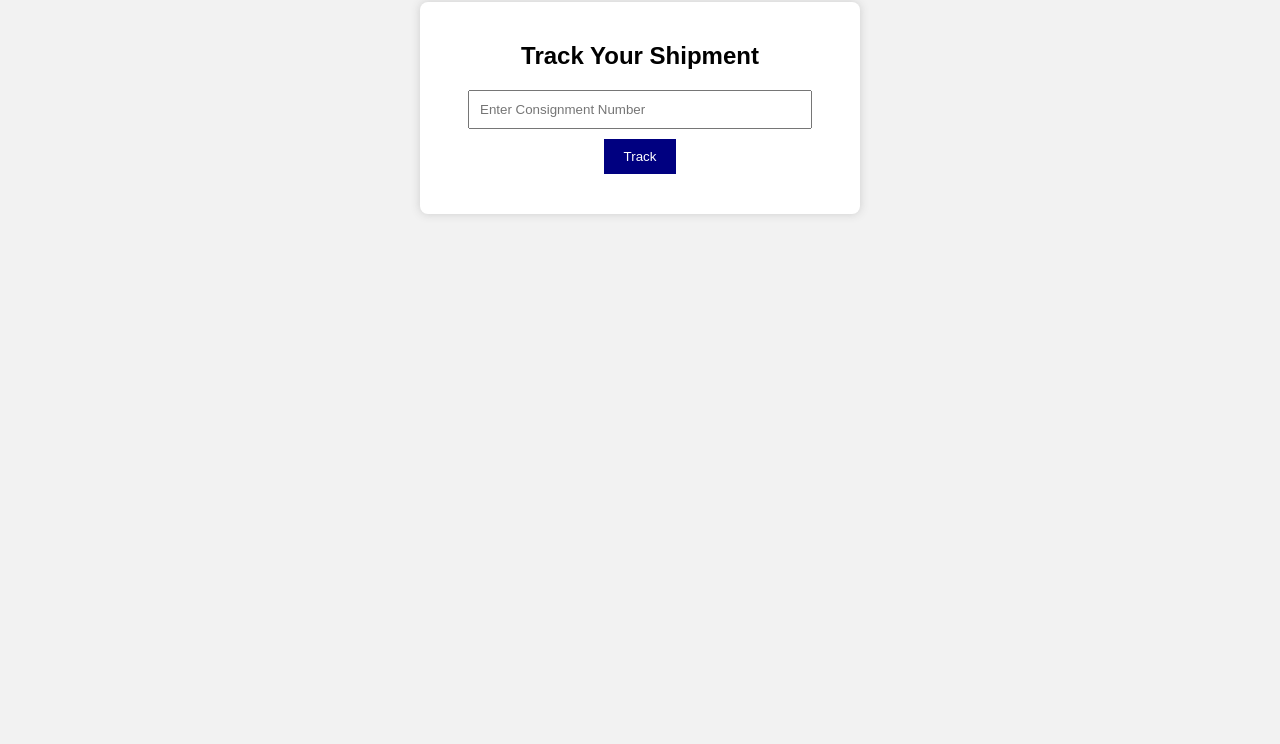
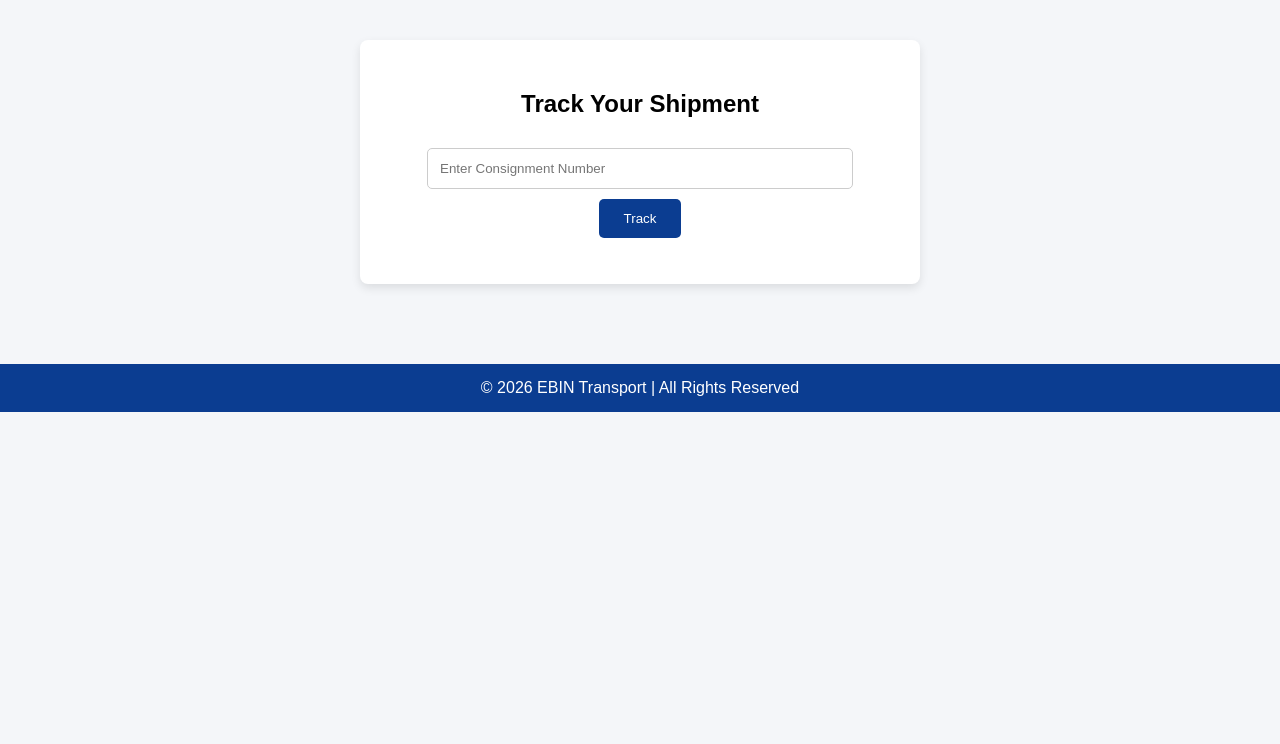
Before and after one commit to sreehari123583/transport-portal, a plain HTML site: page index.html in a window 1280 px wide. Shown: the part 56-800 px from the top of the page. Drawn offline with Linux system fonts and the light colour scheme.

Commit message:
Update index.html

```diff
--- a/index.html
+++ b/index.html
@@ -1,53 +1,113 @@
 <!DOCTYPE html>
 <html>
 <head>
-  <title>Sreehari Transport Tracking</title>
+  <title>EBIN Transport Tracking</title>
+  <meta name="viewport" content="width=device-width, initial-scale=1.0">
   <style>
     body {
-      font-family: Arial;
-      background-color: #f2f2f2;
-      text-align: center;
-      padding-top: 50px;
+      margin: 0;
+      font-family: Arial, sans-serif;
+      background-color: #f4f6f9;
     }
 
-    .box {
+    .header {
+      background-color: #0b3d91;
+      color: white;
+      padding: 15px;
+      text-align: center;
+      font-size: 22px;
+      font-weight: bold;
+    }
+
+    .tracking-section {
+      text-align: center;
+      padding: 40px 20px;
+    }
+
+    .tracking-box {
       background: white;
-      width: 400px;
+      max-width: 500px;
       margin: auto;
-      padding: 20px;
-      box-shadow: 0 0 10px #ccc;
+      padding: 30px;
       border-radius: 8px;
+      box-shadow: 0 4px 10px rgba(0,0,0,0.1);
     }
 
     input {
-      padding: 10px;
       width: 80%;
-      margin-bottom: 10px;
+      padding: 12px;
+      margin: 10px 0;
+      border: 1px solid #ccc;
+      border-radius: 5px;
     }
 
     button {
-      padding: 10px 20px;
-      background-color: navy;
+      padding: 12px 25px;
+      background-color: #0b3d91;
       color: white;
       border: none;
+      border-radius: 5px;
       cursor: pointer;
     }
 
-    #result {
-      margin-top: 20px;
+    button:hover {
+      background-color: #092f6b;
+    }
+
+    .details-card {
+      display: none;
+      background: white;
+      max-width: 600px;
+      margin: 30px auto;
+      padding: 20px;
+      border-radius: 8px;
+      box-shadow: 0 4px 10px rgba(0,0,0,0.1);
+      text-align: left;
+    }
+
+    .status {
+      color: green;
       font-weight: bold;
+    }
+
+    .footer {
+      background-color: #0b3d91;
+      color: white;
+      text-align: center;
+      padding: 15px;
+      margin-top: 40px;
     }
   </style>
 </head>
 
 <body>
 
-  <div class="box">
-    <h2>Track Your Shipment</h2>
-    <input type="text" id="lr" placeholder="Enter Consignment Number">
-    <br>
-    <button onclick="track()">Track</button>
-    <p id="result"></p>
+  <div class="header">
+    EBIN TRANSPORT SERVICE
+  </div>
+
+  <div class="tracking-section">
+    <div class="tracking-box">
+      <h2>Track Your Shipment</h2>
+      <input type="text" id="lr" placeholder="Enter Consignment Number">
+      <br>
+      <button onclick="track()">Track</button>
+      <p id="message"></p>
+    </div>
+  </div>
+
+  <div class="details-card" id="details">
+    <h3>Shipment Details</h3>
+    <p><strong>Consignment No:</strong> 1001</p>
+    <p><strong>From:</strong> Chennai</p>
+    <p><strong>To:</strong> Coimbatore</p>
+    <p><strong>Vehicle No:</strong> TN 09 AB 1234</p>
+    <p><strong>Status:</strong> <span class="status">In Transit</span></p>
+    <p><strong>POD:</strong> <a href="#">View POD</a></p>
+  </div>
+
+  <div class="footer">
+    © 2026 EBIN Transport | All Rights Reserved
   </div>
 
   <script>
@@ -55,11 +115,11 @@
       var lr = document.getElementById("lr").value;
 
       if (lr == "1001") {
-        document.getElementById("result").innerHTML =
-          "Status: In Transit | From: Chennai | To: Coimbatore";
+        document.getElementById("details").style.display = "block";
+        document.getElementById("message").innerHTML = "";
       } else {
-        document.getElementById("result").innerHTML =
-          "Consignment Not Found";
+        document.getElementById("details").style.display = "none";
+        document.getElementById("message").innerHTML = "Consignment Not Found";
       }
     }
   </script>
```
